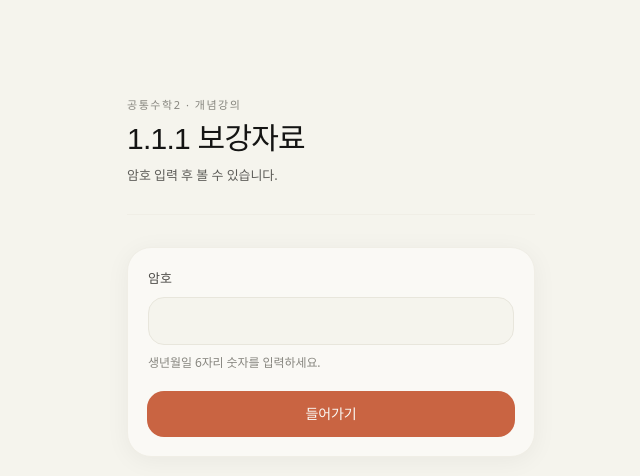
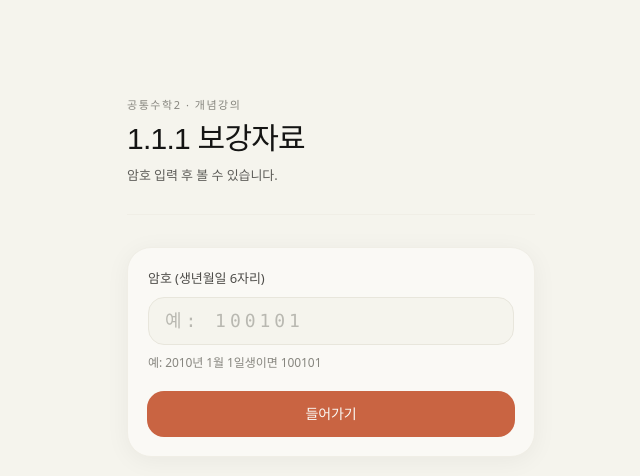
Before and after one commit to gomath777/jtmath-web, a Next.js app: page /share/gs2-111-supplement in a window 1280 px wide. Shown: the top 476 px of the page, without its empty margins (309-949 px from the left). Built offline with nearby package versions, Linux system fonts and the light colour scheme; no server answers; a web font is replaced by a local one.

Commit message:
fix(share): 생년월일 암호 입력 안내 강화

```diff
--- a/src/app/share/_components/ConceptAccessGate.tsx
+++ b/src/app/share/_components/ConceptAccessGate.tsx
@@ -34,7 +34,7 @@ export function ConceptAccessGate({ subjectLabel, heading, status, action }: Pro
 
         <form action={action} className="bg-ivory border border-border-cream rounded-2xl p-5 shadow-whisper">
           <label htmlFor="passcode" className="block text-[13px] font-medium text-charcoal mb-2">
-            암호
+            암호 (생년월일 6자리)
           </label>
           <input
             id="passcode"
@@ -44,11 +44,12 @@ export function ConceptAccessGate({ subjectLabel, heading, status, action }: Pro
             pattern="\d{6}"
             maxLength={6}
             autoComplete="off"
-            className="w-full h-12 rounded-xl bg-parchment border border-border-warm px-4 text-[18px] tracking-[0.22em] font-mono text-ink outline-none focus:border-terracotta focus:shadow-ring-terracotta"
+            placeholder="예: 100101"
+            className="w-full h-12 rounded-xl bg-parchment border border-border-warm px-4 text-[18px] tracking-[0.22em] font-mono text-ink outline-none placeholder:text-stone/55 focus:border-terracotta focus:shadow-ring-terracotta"
             aria-describedby="passcode-help"
           />
           <p id="passcode-help" className="text-[12px] text-stone mt-2">
-            생년월일 6자리 숫자를 입력하세요.
+            예: 2010년 1월 1일생이면 100101
           </p>
           <button
             type="submit"
```
